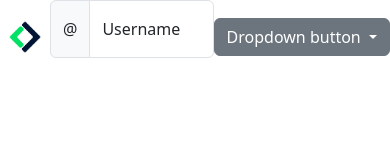
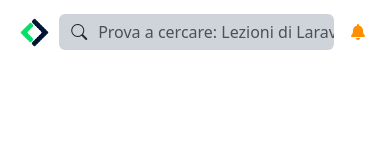
Before and after one commit to antoniodangelo11/html-css-bootstrap-dashboard, a plain HTML site: page index.html in a window 390 px wide. Drawn offline with nearby package versions, Linux system fonts and the light colour scheme.

Commit message:
fix navbar and add responsive

```diff
--- a/assets/style.css
+++ b/assets/style.css
@@ -4,21 +4,38 @@
     background-color: rgb(27,114,232);
 }
 
-/* HEADER */
+/* NAVBAR */
 
-header {
-    background-color: rgb(255,255,255);
+nav {
+    height: 4rem;
 }
 
-.logo_mobile {
-    width: 50px;
+.small_logo {
+    width: 45px;
+}
+
+.fat_logo {
+    width: 120px;
 }
 
 /* MAIN */
 
-aside {
+/* body {
     height: 100vh;
-    width: 100px;
+} */
+
+/* .sidebar {
     background-image: url(../img/sidebar-bg.png);
     background-color: rgb(5,30,52);
-}
+    flex: 0 0 50px;
+    height: calc(100vh - 4rem);
+    padding-inline: 1rem;
+    overflow: hidden;
+} */
+
+/* .center_content {
+	height: 100vh;
+    flex: 1 0 0;
+    overflow-y: auto;
+    overflow-x: hidden;
+} */
--- a/index.html
+++ b/index.html
@@ -11,26 +11,42 @@
     <!-- BOOTSTRAP ICONS -->
     <link rel="stylesheet" href="https://cdn.jsdelivr.net/npm/bootstrap-icons@1.10.3/font/bootstrap-icons.css">
 
+    <!-- FONTAWESOME -->
+    <link rel="preconnect" href="https://fonts.googleapis.com">
+    <link rel="stylesheet" href="https://cdnjs.cloudflare.com/ajax/libs/font-awesome/6.3.0/css/all.min.css">
+    <link rel="preconnect" href="https://fonts.gstatic.com" crossorigin>
+
     <!-- STYLE -->
     <link rel="stylesheet" href="assets/style.css">
   </head>
 
   <body>
+    <main>
 
-    <header class="fixed-top d-flex align-items-center">
-      <img class="logo_mobile" src="img/mobile-logo.png" alt="">
+      <!-- NAVBAR -->
+      <nav class="navbar bg-body-white">
+        <form class="container-fluid flex-nowrap">
+          <div>
+            <img class="d-block d-lg-none small_logo" src="img/mobile-logo.png" alt="">
+            <img class="d-none d-lg-block fat_logo" src="img/logo.svg" alt="">
+          </div>
 
-      <div class="input-group mb-3">
-        <span class="input-group-text">@</span>
-        <div class="form-floating">
-          <input type="text" class="form-control" id="floatingInputGroup1" placeholder="Username">
-          <label for="floatingInputGroup1">Username</label>
+          <div class="input-group w-75">
+            <span class="input-group-text border-0 bg-dark-subtle" id="basic-addon1">
+              <i class="bi bi-search"></i>
+            </span>
+            <input type="text" class="form-control bg-dark-subtle border border-0 p-0" placeholder="Prova a cercare: Lezioni di Laravel" aria-label="Username" aria-describedby="basic-addon1">
           </div>
+
+          <div class="d-flex gap-3">
+            <i class="bi bi-list-ul d-none d-md-block"></i>
+            <i class="bi bi-question-circle-fill d-none d-md-block"></i>
+            <i class="bi bi-three-dots-vertical d-none d-md-block"></i>
           </div>
 
           <div class="dropdown">
-        <button class="btn btn-secondary dropdown-toggle" type="button" data-bs-toggle="dropdown" aria-expanded="false">
-          Dropdown button
+            <button class="btn" type="dropdown" data-bs-toggle="dropdown" aria-expanded="false">
+              <i class="fa-solid fa-bell" style="color: #ff8f00;"></i>
             </button>
             <ul class="dropdown-menu">
               <li><a class="dropdown-item" href="#">Action</a></li>
@@ -38,28 +54,51 @@
               <li><a class="dropdown-item" href="#">Something else here</a></li>
             </ul>
           </div>
-    </header>
+        </form>
+      </nav>
 
-    <main>
-      <!-- <div class="container-fluid">
+      <!-- <div class="d-flex">
+
+        SIDEBAR
+        <aside class="sidebar">
+          <ul>
+            <li></li>
+            <li></li>
+            <li></li>
+          </ul>
+
+          <ul>
+            <li></li>
+          </ul>
+        </aside>
+
+        SECTION UP
+        <div class="center_content">
+          <section class="bg_sky">
+            <div class="container-fluid">
               <div class="row">
-          <div class="col-1">
-            <aside>
-
-            </aside>
-          </div>
-
-          <div class="col-11">
-            <div class="bg_sky">
-              <h2>Nuovo Studente</h2>
+                <div class="col-12">
+                  <div>
+                    <p>Nuovo Studente</p>
+                    <h2>Boolean</h2>
                   </div>
                 </div>
               </div>
+            </div>
+          </section>
+
+          SECTION DOWN
+          <section>
+            <div class="container-fluid">
+              <div class="row">
+
+              </div>
+            </div>
+          </section>
+        </div>
+
       </div> -->
     </main>
-
-    <footer>
-    </footer>
 
     <script src="https://cdn.jsdelivr.net/npm/bootstrap@5.3.0-alpha2/dist/js/bootstrap.bundle.min.js" integrity="sha384-qKXV1j0HvMUeCBQ+QVp7JcfGl760yU08IQ+GpUo5hlbpg51QRiuqHAJz8+BrxE/N" crossorigin="anonymous"></script>
   </body>
```
Lines whose indentation alone changed are shown as unchanged.
